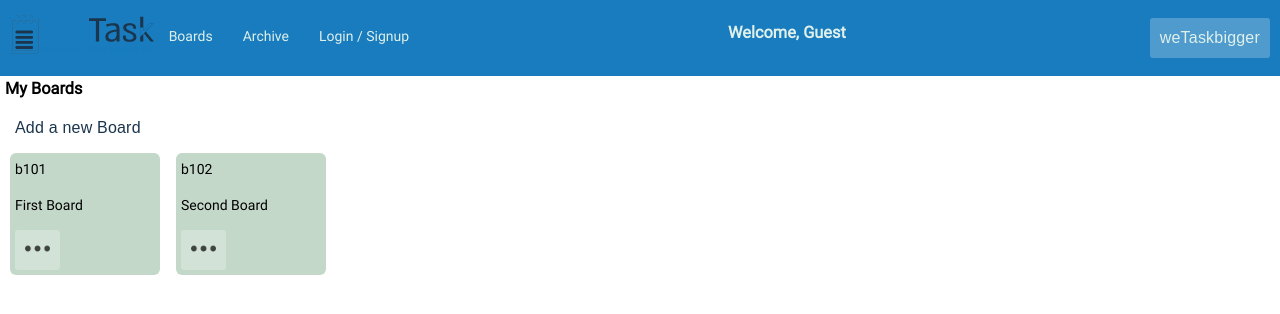
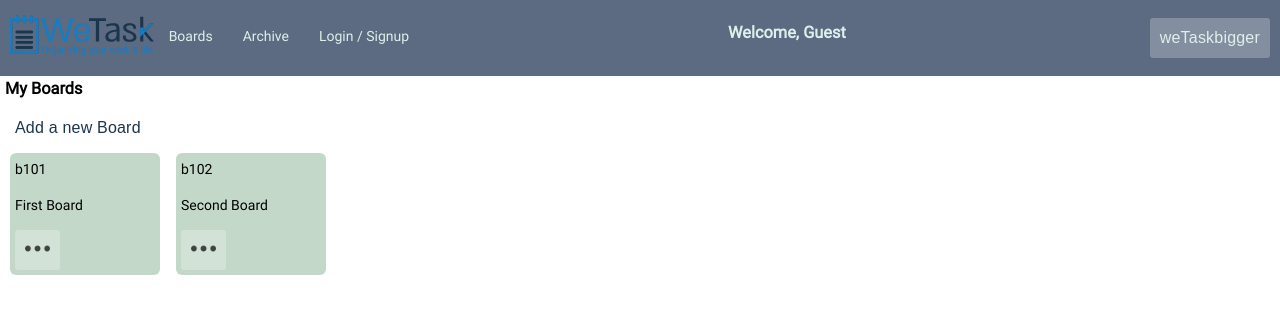
Before and after one commit to Skopis/we-task, a Vue app in the folder frontend/: page /board in a window 1280 px wide. Shown: the top 314 px of the page. Built offline with nearby package versions, Linux system fonts and the light colour scheme.

Commit message:
color change

```diff
--- a/frontend/src/assets/styles/cmps/_app-header.scss
+++ b/frontend/src/assets/styles/cmps/_app-header.scss
@@ -1,5 +1,6 @@
 .app-header {
-    background-color: $header-clr;
+    // background-color: $header-clr;
+    background-color: rgba(23, 43, 77, 0.7);
     color: $light-clr;
     padding: 10px;
     display: flex;
--- a/frontend/src/cmps/menu/color-picker.vue
+++ b/frontend/src/cmps/menu/color-picker.vue
@@ -19,7 +19,7 @@
         data () {
             return {
                 color: '#1CA085',
-                swatches: ['#F7F6CF', '#B6D8F2', '#F4CFDF', '#5784BA', '#9AC8EB', '#CCD4BF', '#D0BCAC']
+                swatches: ['#ffff', '#CC859A', '#EECAB6', '#B1C294', '#D8C9FF', '#FBFFD4', '#D1F5F5', '#A4A9A7']
             }
         },
         created(){
```
